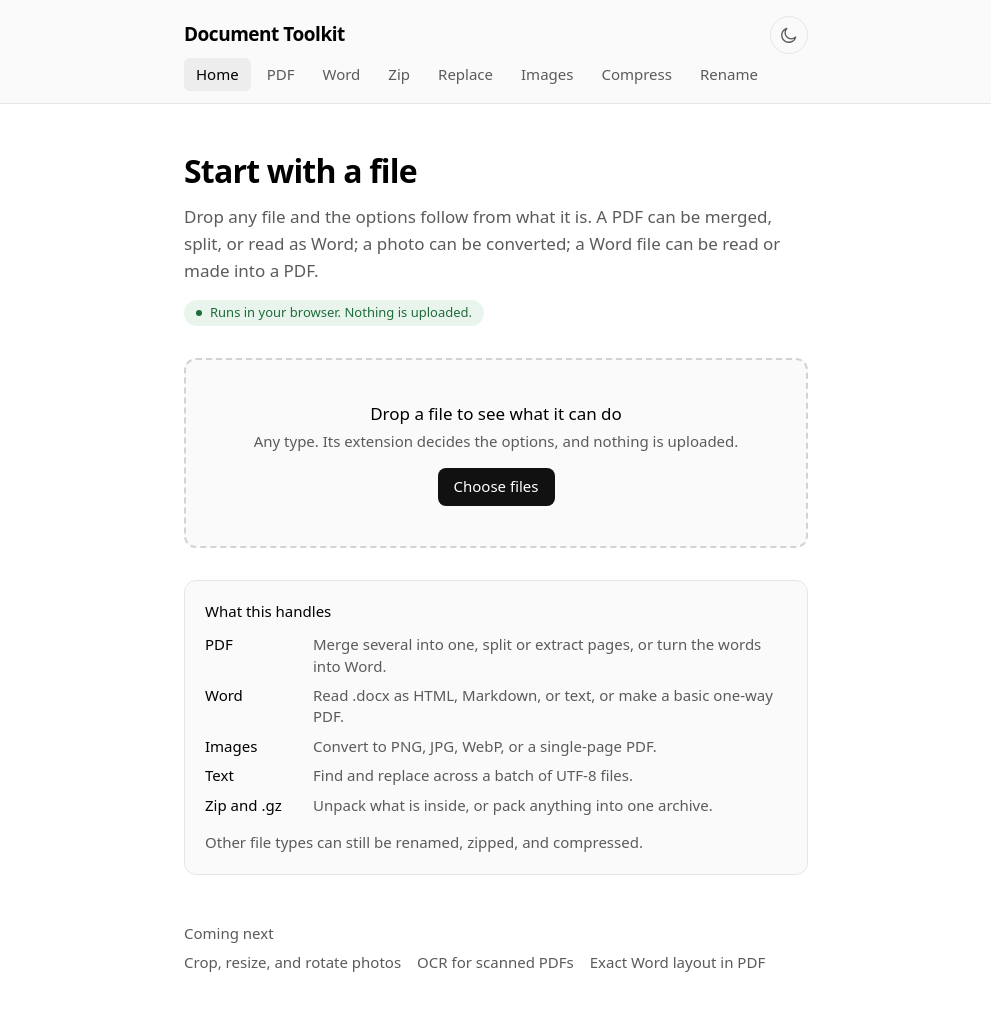
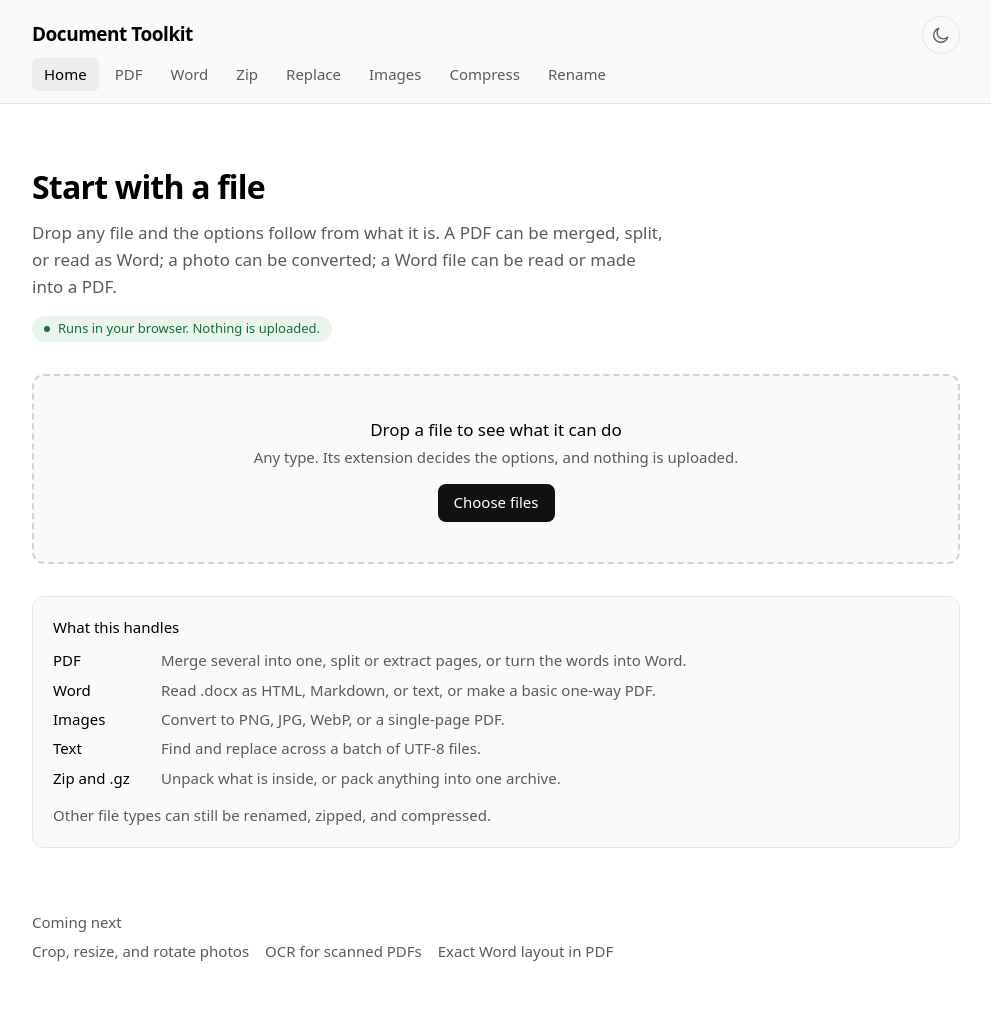
Before and after one commit to mosahel01/document-parser, a React (Vite) app: page / in a window 1280 px wide. Shown: the top 1010 px of the page, without its empty margins (144-1135 px from the left). Built offline with nearby package versions, Linux system fonts and the light colour scheme.

Commit message:
style(app): widen the page and keep the tabs on one scrolling row

```diff
--- a/src/App.tsx
+++ b/src/App.tsx
@@ -149,7 +149,7 @@ function App() {
   return (
     <div className="min-h-screen bg-paper text-ink">
       <header className="sticky top-0 z-20 border-b border-line bg-surface/95 backdrop-blur">
-        <div className="mx-auto max-w-2xl px-6">
+        <div className="mx-auto max-w-5xl px-6 sm:px-8 lg:px-12">
           <div className="flex items-center justify-between gap-3 pt-4">
             <span className="text-lg font-semibold tracking-tight">
               Document Toolkit
@@ -176,7 +176,7 @@ function App() {
         </div>
       </header>
 
-      <main className="mx-auto max-w-2xl px-6 py-12">
+      <main className="mx-auto max-w-5xl px-6 py-12 sm:px-8 lg:px-12 lg:py-16">
         <h1 className="text-3xl font-semibold tracking-tight">{tool.title}</h1>
         <p className="mt-3 max-w-prose text-muted">{tool.blurb}</p>
         <p className="mt-4 inline-flex items-center gap-2 rounded-full bg-good-soft px-3 py-1 text-xs font-medium text-good">
@@ -191,7 +191,7 @@ function App() {
         </div>
       </main>
 
-      <footer className="mx-auto max-w-2xl px-6 pb-16">
+      <footer className="mx-auto max-w-5xl px-6 pb-16 sm:px-8 lg:px-12">
         <h2 className="text-sm font-medium text-muted">Coming next</h2>
         <ul className="mt-2 flex flex-wrap gap-x-4 gap-y-1 text-sm text-muted">
           {upcoming.map((name) => (
```
